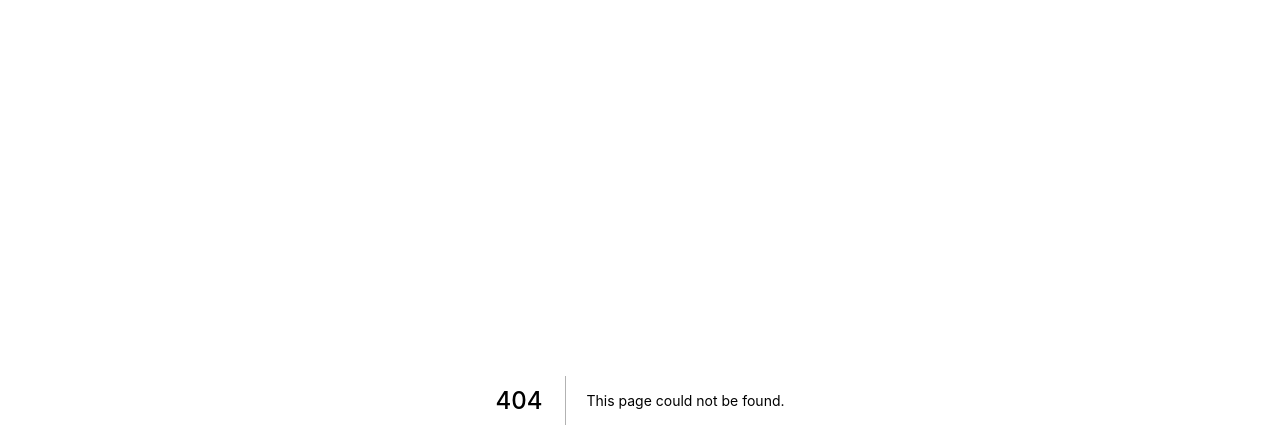
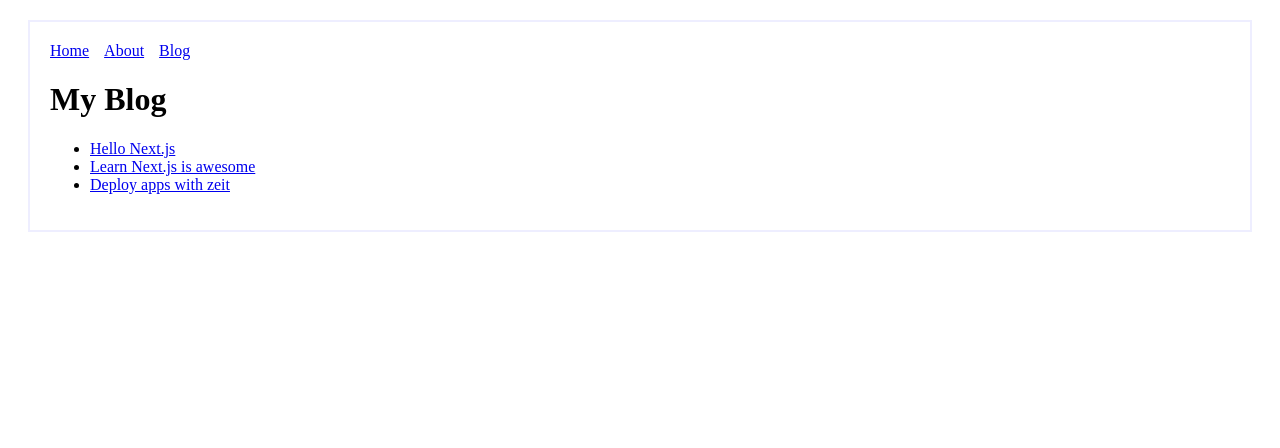
Before and after one commit to srikanthkanjarla/Learn-NEXT.JS, a Next.js app: page /blog in a window 1280 px wide. Before the commit this address had no page. Shown: the top 448 px of the page. Built offline with nearby package versions, Linux system fonts and the light colour scheme.

Commit message:
create dynamic pages

```diff
--- a/components/Header.js
+++ b/components/Header.js
@@ -12,6 +12,9 @@ const Header = () =>(
         <Link href="/about">
             <a style={linkStyle}>About</a>
         </Link>
+        <Link href="/blog">
+            <a style={linkStyle}>Blog</a>
+        </Link>
     </div>
 );
 
--- /dev/null
+++ b/components/PostLink.js
@@ -0,0 +1,11 @@
+import Link from 'next/link';
+
+const PostLink = (props)=>(
+<li>
+<Link href={`/post?title=${props.title}`}>
+<a>{props.title}</a>
+</Link>
+</li>
+);
+
+export default PostLink;
--- /dev/null
+++ b/pages/blog.js
@@ -0,0 +1,13 @@
+import Layout from '../components/MyLayout';
+import PostLink from '../components/PostLink';
+const Blog = () =>(
+<Layout>
+    <h1>My Blog</h1>
+    <ul>
+    <PostLink title="Hello Next.js" />
+    <PostLink title="Learn Next.js is awesome" />
+    <PostLink title="Deploy apps with zeit" />
+    </ul>
+</Layout>
+)
+export default Blog;
```
Also changed, not shown: pages/post.js (added, +17 -0 lines).
